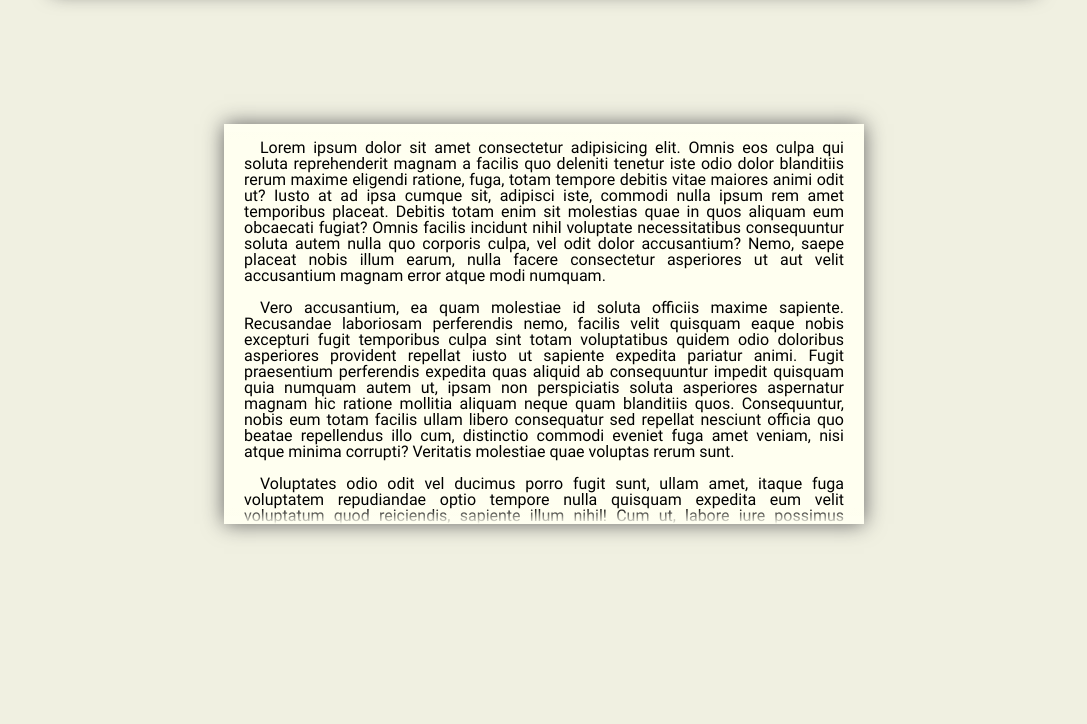
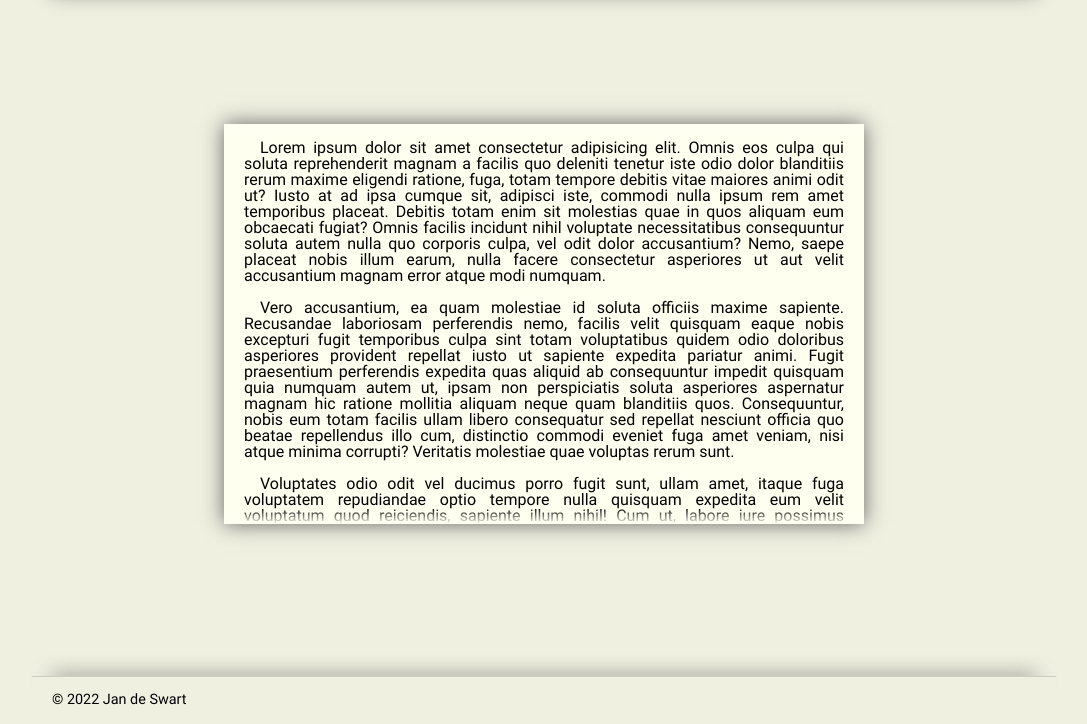
Before and after one commit to jandeswart/scrollbar, a plain HTML site: page index.html in a window 1280 px wide. Shown: the part 76-800 px from the top of the page, without its empty margins (96-1183 px from the left). Drawn offline with Linux system fonts and the light colour scheme.

Commit message:
Footer added

```diff
--- a/index.html
+++ b/index.html
@@ -1,6 +1,5 @@
 <!DOCTYPE html>
 <html lang="en">
-
 	<head>
 		<meta charset="UTF-8" />
 		<meta http-equiv="X-UA-Compatible" content="IE=edge" />
@@ -22,7 +21,10 @@
 		</header>
 
 		<main>
-		<section id="TextContainer" class="text-container scroll-container box">
+			<section
+				id="TextContainer"
+				class="text-container scroll-container box"
+			>
 				<div class="top-gradient-bar"></div>
 
 				<article id="TextWrapper" class="text-wrapper">
@@ -231,6 +233,9 @@
 				<div class="bottom-gradient-bar"></div>
 			</section>
 		</main>
+
+		<footer>
+			<p>&copy; 2022 Jan de Swart</p>
+		</footer>
 	</body>
-
 </html>
--- a/static/css/main.css
+++ b/static/css/main.css
@@ -11,6 +11,10 @@
     General elements:
  */
 
+* {
+	box-sizing: border-box;
+}
+
 html {
 	font-family: "Roboto";
 	font-size: 16px;
@@ -22,15 +26,15 @@ body {
 }
 
 h1 {
-    display: block;
+	/* display: block; */
 	margin: 0 10vw;
 	padding: 20px;
 	box-shadow: 0 15px 20px -20px rgba(100, 100, 100, 1);
-	border-bottom: 1px solid rgba(100, 100, 100, .75);
+	border-bottom: 1px solid rgba(100, 100, 100, 0.75);
 	font-size: 2rem;
 }
 
-header{
+header {
 	height: 10vh;
 }
 
@@ -39,6 +43,16 @@ main {
 	display: flex;
 	justify-content: center;
 	align-items: center;
+}
+
+footer {
+	position: absolute;
+	bottom: 0;
+	margin: 0 10vw;
+	height: 3rem;
+	width: 80vw;
+	box-shadow: 0 -20px 20px -20px rgba(100, 100, 100, 1);
+	border-top: 1px solid rgba(100, 100, 100, 0.25);
 }
 
 /* --------------------------------------------------------------------------------------
@@ -60,6 +74,16 @@ main {
 }
 .text-wrapper p:not(:last-child) {
 	margin-bottom: 1rem;
+}
+
+/* --------------------------------------------------------------------------------------
+    The contents of the footer:
+*/
+
+footer p {
+	width: 100%;
+	padding: 1rem 20px;
+	font-size: 0.9rem;
 }
 
 /* --------------------------------------------------------------------------------------
```
Lines whose indentation alone changed are shown as unchanged.
